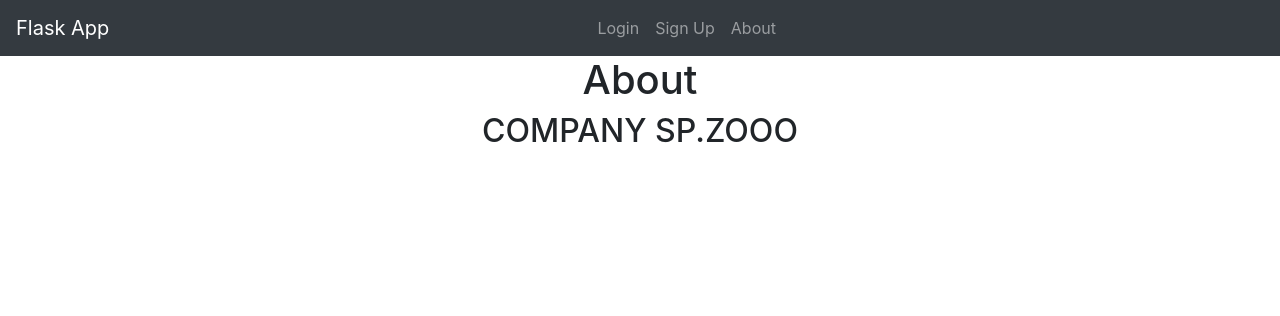
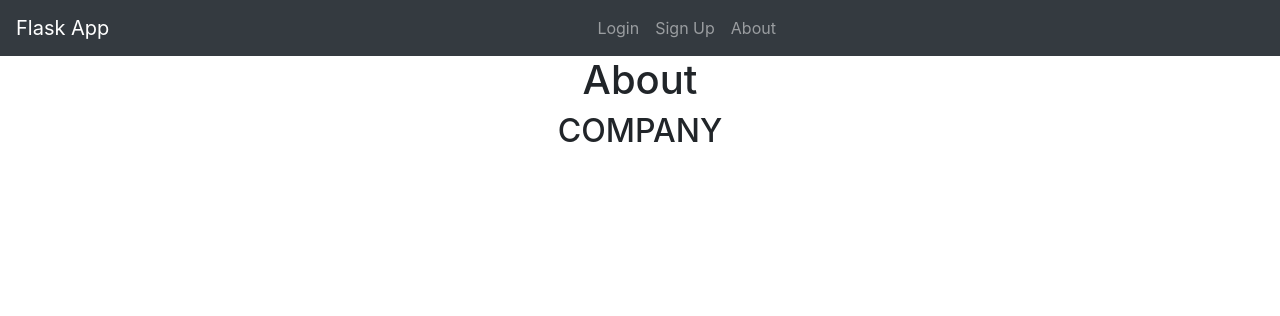
Before and after one commit to mrsaniewski/CompanyManagement-Flask, a Flask app: page /about in a window 1280 px wide. Shown: the top 316 px of the page. Run offline with Flask 2, Linux system fonts and the light colour scheme; some libraries are stand-ins or nearby versions.

Commit message:
Third commit

```diff
--- a/website/templates/about.html
+++ b/website/templates/about.html
@@ -1,7 +1,4 @@
 {% extends "base.html" %} {% block title %}About{% endblock %} {% block content%}
-
 <h1 align="center">About</h1>
-
-<h2 align = "center">COMPANY SP.ZOOO</h2>
-
+<h2 align = "center">COMPANY</h2>
 {% endblock %}
--- a/website/templates/base.html
+++ b/website/templates/base.html
@@ -14,7 +14,6 @@
       href="https://stackpath.bootstrapcdn.com/font-awesome/4.7.0/css/font-awesome.min.css"
       crossorigin="anonymous"
     />
-
     <title>{% block title %}Home{% endblock %}</title>
   </head>
   <body>
```
Also changed, not shown: website/templates/home.html (+1 -10 lines), website/templates/loyalty.html (+3 -15 lines).
